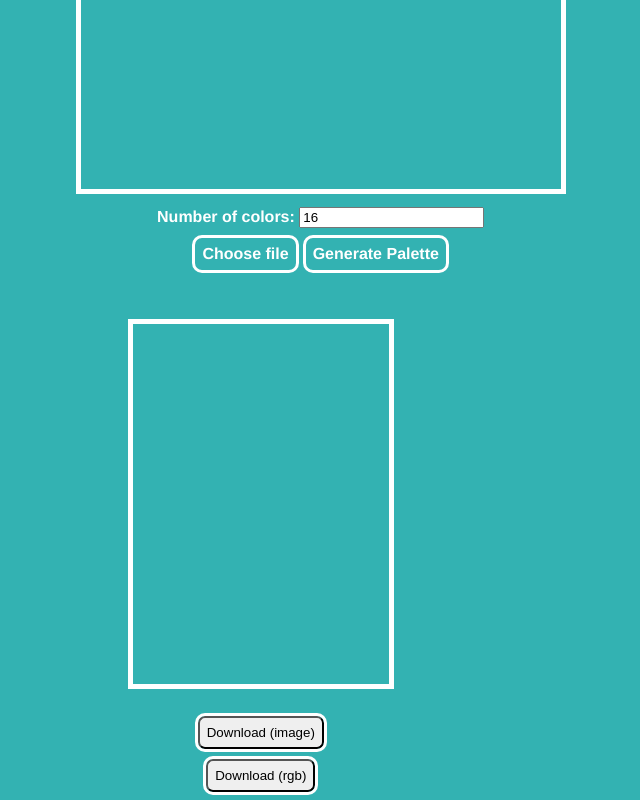
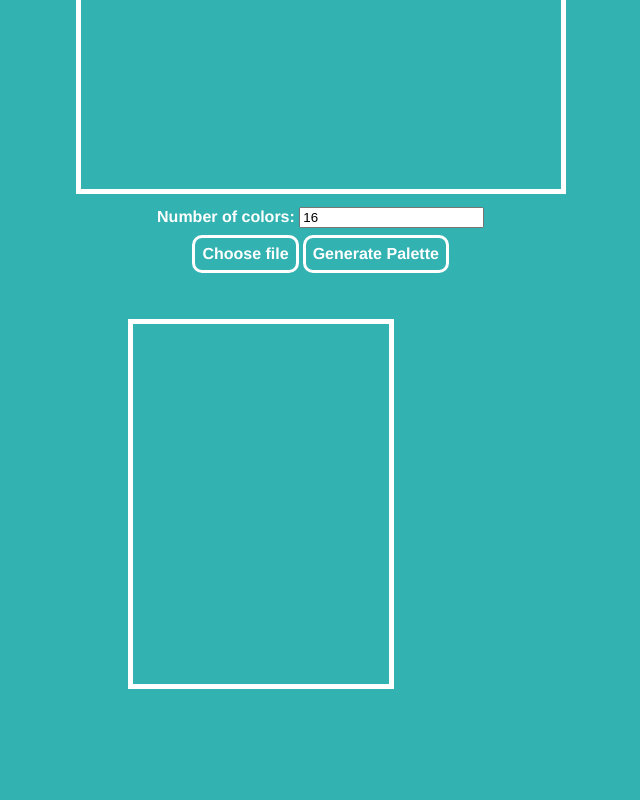
Before and after one commit to firetdev/MatchMaker-ts, a React app in the folder frontend/: page / in a window 1280 px wide. Shown: the part 336-1136 px from the top of the page, without its empty margins (237-877 px from the left). After the commit the page ends 1050 px from the top, so only its background shows below. Built offline with nearby package versions, Linux system fonts and the light colour scheme; the HTML template or start-up script is replaced by a standard one.

Commit message:
Remove unnecessary code

```diff
--- a/frontend/src/components/palette-viewer.tsx
+++ b/frontend/src/components/palette-viewer.tsx
@@ -35,12 +35,6 @@ const PaletteViewer: React.FC<Props> = ({ colors }) => {
     <div id="palpart">
       <canvas ref={paletteCanvasRef} width="256" height="360"></canvas>
       <br/><br/>
-
-      <div className="download-group">
-        <button className="button">Download (image)</button>
-        <br/>
-        <button className="button">Download (rgb)</button>
-      </div>
     </div>
   );
 };
```
